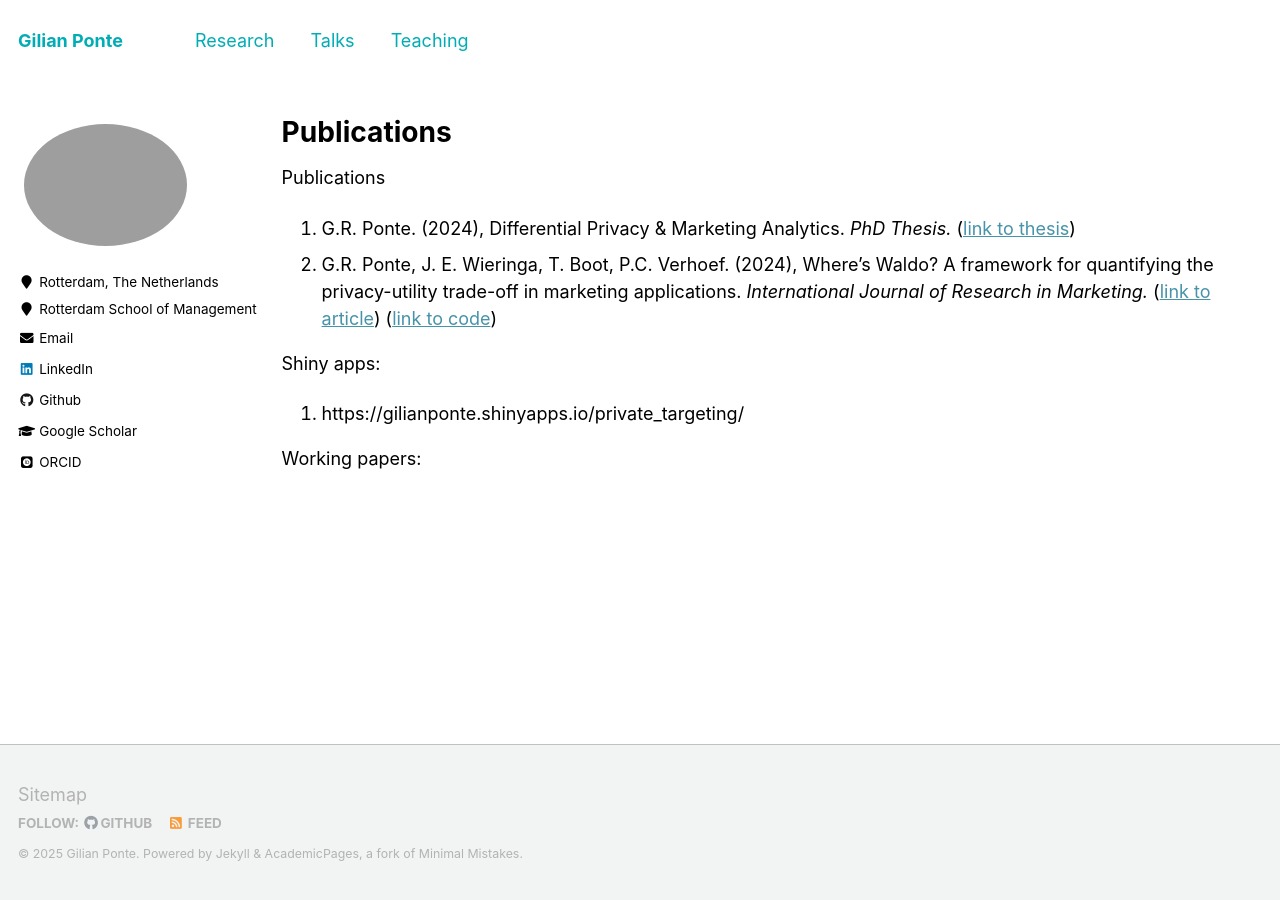
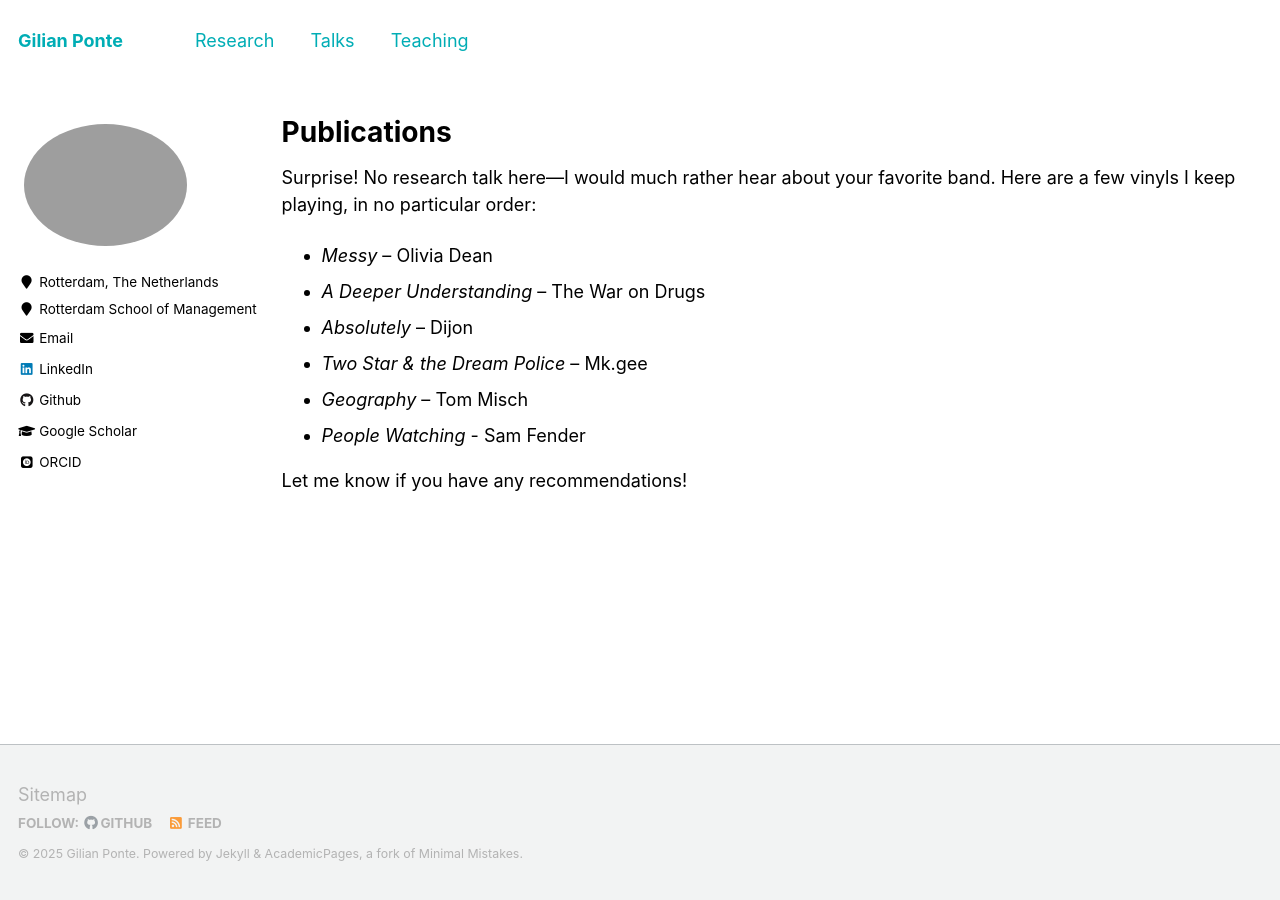
Before and after one commit to GilianPonte/gilianponte.github.io, a Jekyll site: the page built from _pages/publications.md, in a window 1280 px wide. Built offline with Jekyll 4.4.1, drawn with Linux system fonts in a browser that asks for light colours; some web fonts are replaced.

Commit message:
Update publications.md

```diff
--- a/_pages/publications.md
+++ b/_pages/publications.md
@@ -4,16 +4,16 @@ title: "Publications"
 permalink: /publications/
 author_profile: true
 ---
+Surprise! No research talk here—I would much rather hear about your favorite band. Here are a few vinyls I keep playing, in no particular order:
 
-Publications
+- *Messy* – Olivia Dean
+- *A Deeper Understanding* – The War on Drugs
+- *Absolutely* – Dijon
+- *Two Star & the Dream Police* – Mk.gee
+- *Geography* – Tom Misch
+- *People Watching* - Sam Fender
 
-0. G.R. Ponte. (2024), Differential Privacy & Marketing Analytics. _PhD Thesis._ ([link to thesis](https://research.rug.nl/en/publications/differential-privacy-amp-marketing-analytics))
-1. G.R. Ponte, J. E. Wieringa, T. Boot, P.C. Verhoef. (2024), Where’s Waldo? A framework for quantifying the privacy-utility trade-off in marketing applications. _International Journal of Research in Marketing._ ([link to article](https://www.sciencedirect.com/science/article/pii/S0167811624000417?via%3Dihub)) ([link to code](https://github.com/GilianPonte/likelihood_based_privacy_attack))
-
-Shiny apps:
-0. https://gilianponte.shinyapps.io/private_targeting/
-
-Working papers:
+Let me know if you have any recommendations!
 
 
 {% if author.googlescholar %}
```
